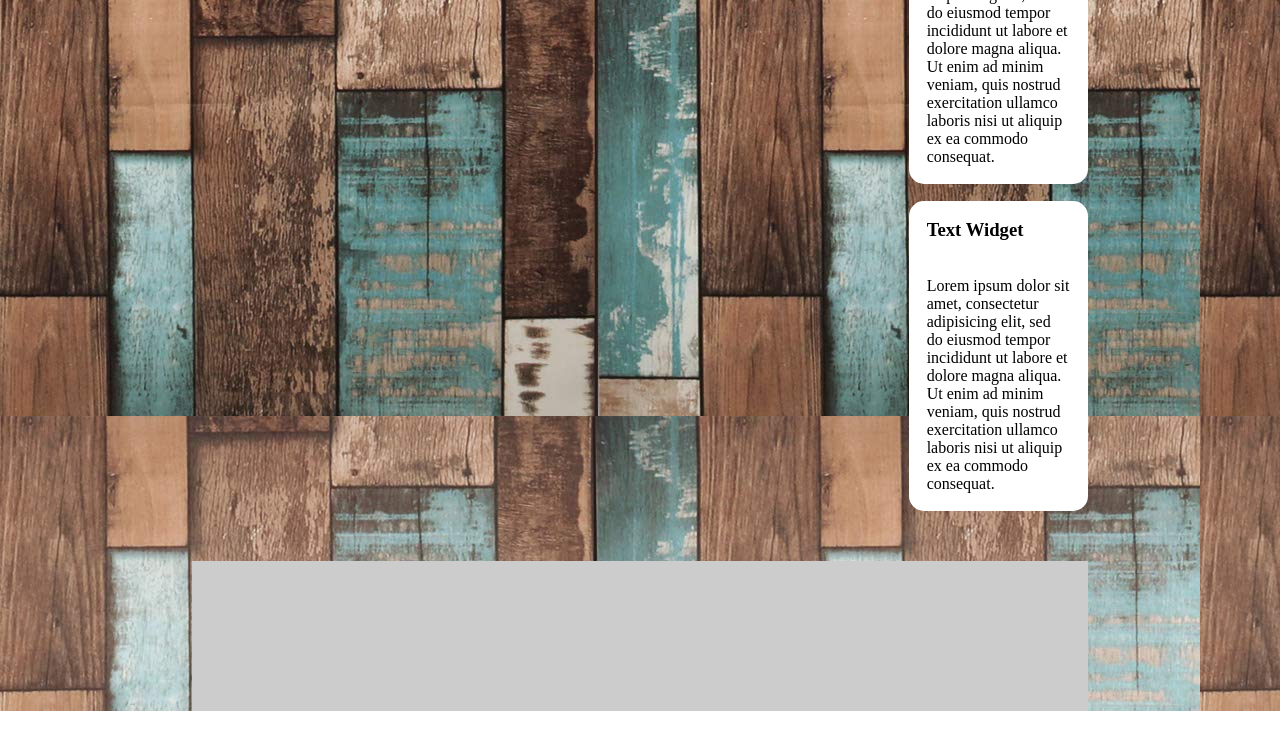
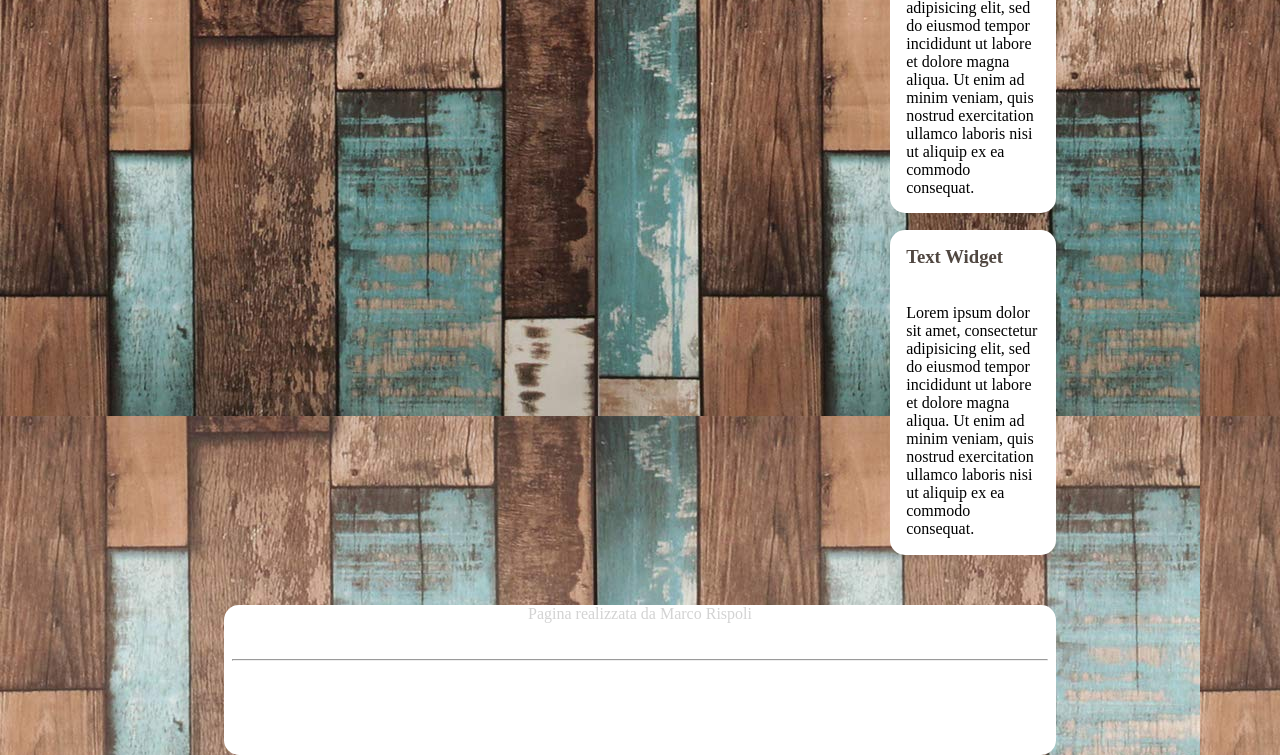
Before and after one commit to Mr2803/htmlcss-struttura-wp, a plain HTML site: page altvers/index.html in a window 1280 px wide. Shown: the part 784-1539 px from the top of the page. Before the commit the page ends 1495 px from the top, so only its background shows below. Drawn offline with Linux system fonts and the light colour scheme.

Commit message:
add details in footer

```diff
--- a/altvers/css/style.css
+++ b/altvers/css/style.css
@@ -8,11 +8,16 @@ body{
 margin: auto;
 box-sizing:border-box;
 }
+
+h3{
+  color:#504741;
+  font-size: bold;
+}
 /* |regole generali */
 
 /* sezione header */
 header{
-  width: 70%;
+  width: 65%;
   height: 250px;
 }
 
@@ -24,7 +29,7 @@ img{
 
 div.menu{
   background:#666666 ;
-  width: 70%;
+  width: 65%;
   height: 50px;
 
 }
@@ -49,11 +54,9 @@ ul.navbar li{
 
 /* parte centrale */
 div.global{
-  width: 70%;
+  width: 65%;
   margin-top:20px;
   margin-bottom: 50px;
-
-
 }
 
 div.global:after{
@@ -111,8 +114,19 @@ div.blocco2{
 
 /* footer */
 footer{
-    background: #ccc;
-    width: 70%;
+    background:white;
+    width: 65%;
     height: 150px;
+    border-radius: 15px;
+    position:relative;
+}
+
+footer span{
+  color: lightgrey;
+}
+
+footer div{
+  text-align:center;
+  width: 98%;
 }
 /* |footer */
--- a/altvers/index.html
+++ b/altvers/index.html
@@ -9,9 +9,10 @@
 
     <!-- header -->
     <header>
-      <img src="img/bg-header.jpg" alt="">
+      <img src="img/bg-header.jpg" alt="bgheader">
     </header>
     <!-- |header -->
+
     <!-- navbar -->
     <div class="menu">
       <ul class="navbar">
@@ -85,7 +86,11 @@
     <!-- |blocco globale -->
 
     <footer>
-
+      <div >
+      <span>Pagina realizzata da Marco Rispoli</span>
+      <br><br><br>
+      <hr>
+      </div>
     </footer>
 
 
```
Also changed, not shown: altvers/img/bg-header.jpg.
